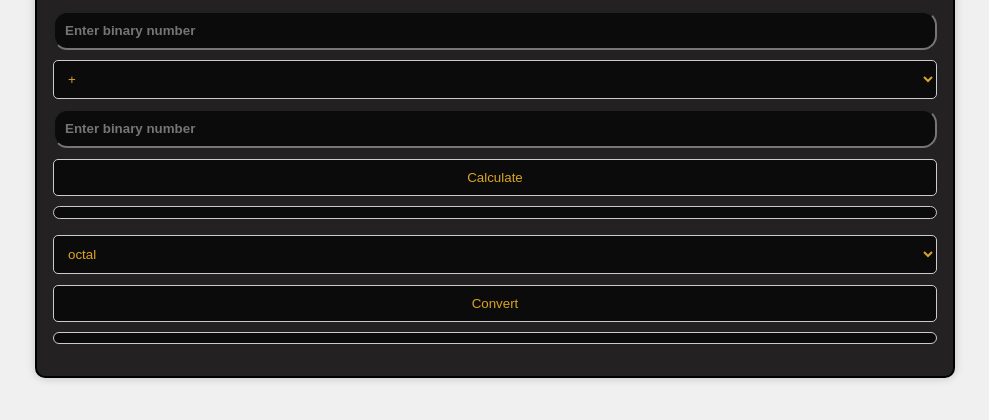
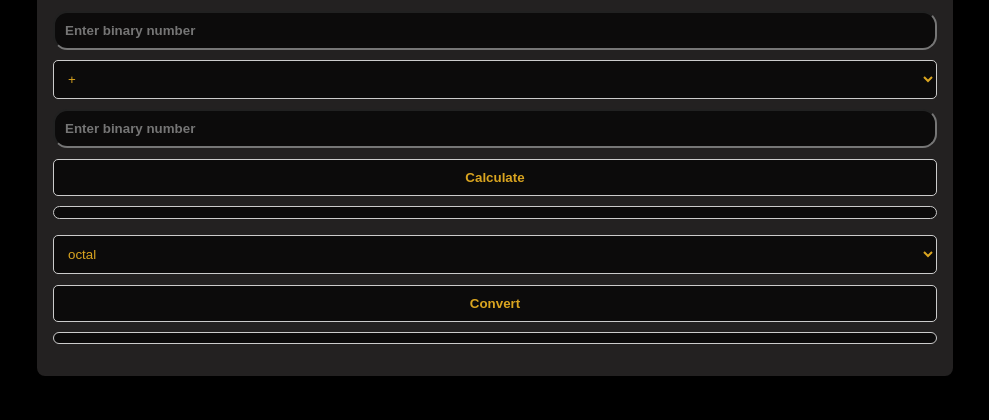
Before and after one commit to Aman-jha-8/BinaryCalculator, a plain HTML site: page index.html in a window 1280 px wide. Shown: the part 254-674 px from the top of the page, without its empty margins (145-1134 px from the left). Drawn offline with Linux system fonts and the light colour scheme.

Commit message:
Update style.css
major change on css

```diff
--- a/style.css
+++ b/style.css
@@ -8,7 +8,7 @@
 body {
     /* font-family: Arial, sans-serif; */
     background-color: #f0f0f0;
-    /* margin: 0; */
+    background-color: black;
     display: flex;
     justify-content: center;
     align-items: center;
@@ -76,6 +76,8 @@ button {
     background-color: rgb(12, 11, 11);
     color: goldenrod;
     border: 1px solid #ccc;
+    font-weight: 800;
+
 }
 
 button:hover{
```
